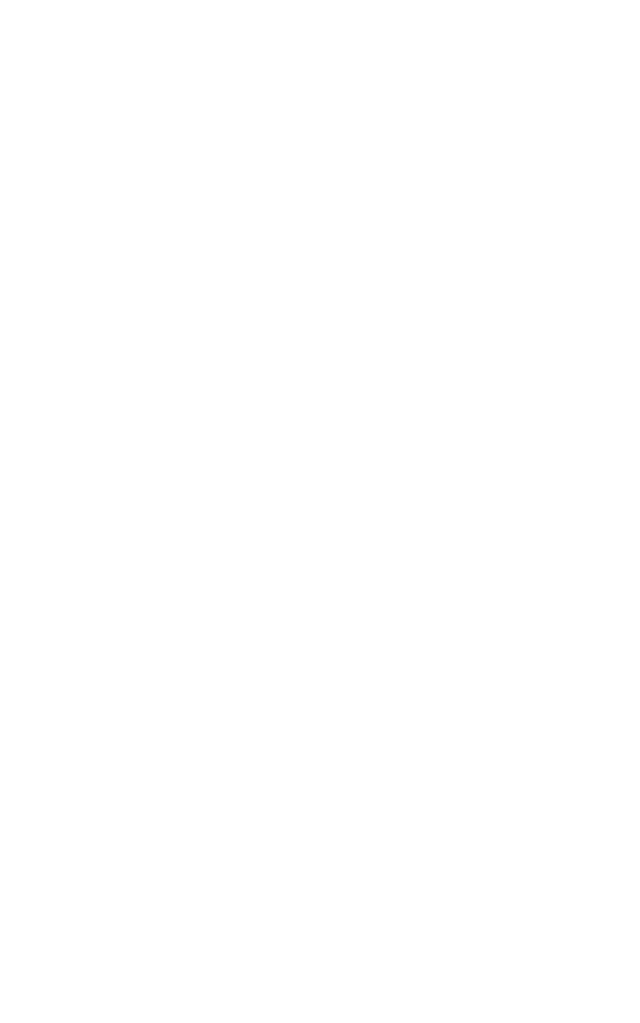
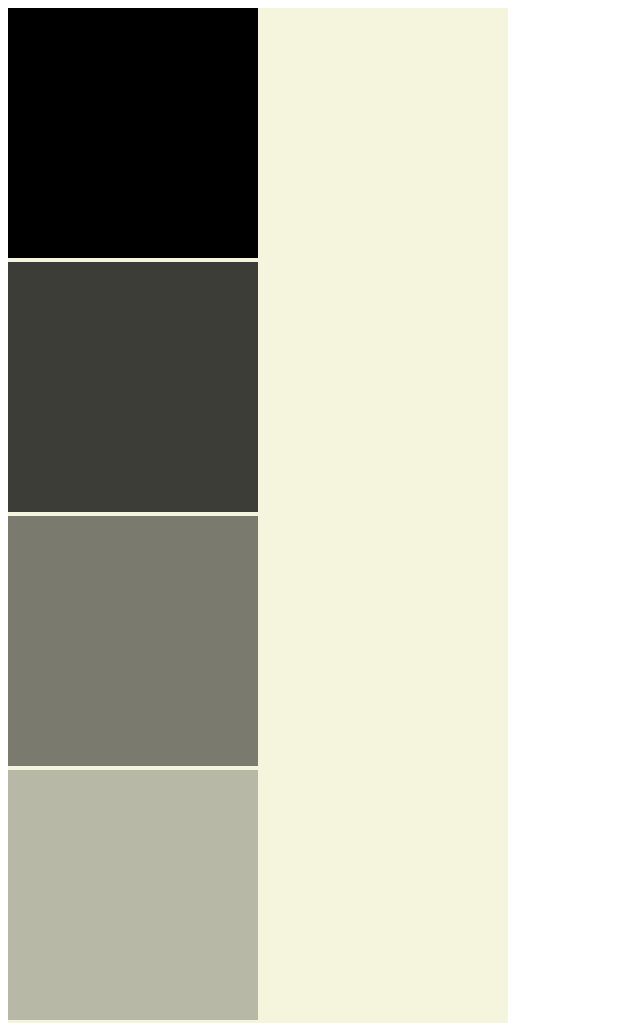
Before and after one commit to mlowak/19-css-kwadratyprzezroczyste, a plain HTML site: page index.html in a window 1280 px wide. Shown: the top 1023 px of the page, without its empty margins (0-640 px from the left). Before the commit the page ends 800 px from the top, so only its background shows below. Drawn offline with Linux system fonts and the light colour scheme.

Commit message:
pierwsza proba

```diff
--- a/css/style.css
+++ b/css/style.css
@@ -1,5 +1,29 @@
-.square100 {
-    background: rgba(black, 1);
-    width: 50px;
-    height: 50px;
+.bgbox {
+    background-color: #f5f5dd;
+    height: 1100px;
+    width: 500px;
 }
+.kwadrat-1 {
+    height: 250px;
+    width: 250px;
+    background: rgba(0, 0, 0, 1);
+    display: inline-block;
+}
+.kwadrat-2 {
+    height: 250px;
+    width: 250px;
+    background: rgba(0, 0, 0, 0.75);
+    display: inline-block;
+}
+.kwadrat-3 {
+    height: 250px;
+    width: 250px;
+    background: rgba(0, 0, 0, 0.50);
+    display: inline-block;
+}
+.kwadrat-4 {
+    height: 250px;
+    width: 250px;
+    background: rgba(0, 0, 0, 0.25);
+    display: inline-block;
+}
--- a/index.html
+++ b/index.html
@@ -7,14 +7,12 @@
     <link rel="stylesheet" href="css/style.css">
 </head>
 <body>
-
-    <div id="kwadrat100"></div>
-
-    <div id="kwadrat75"></div>
-
-    <div id="kwadrat50"></div>
-
-    <div id="kwadrat25"></div>
+<div class="bgbox">
+    <div class="kwadrat-1"></div>
+    <div class="kwadrat-2"></div>
+    <div class="kwadrat-3"></div>
+    <div class="kwadrat-4"></div>
+</div>
 
 </body>
 </html>
```
